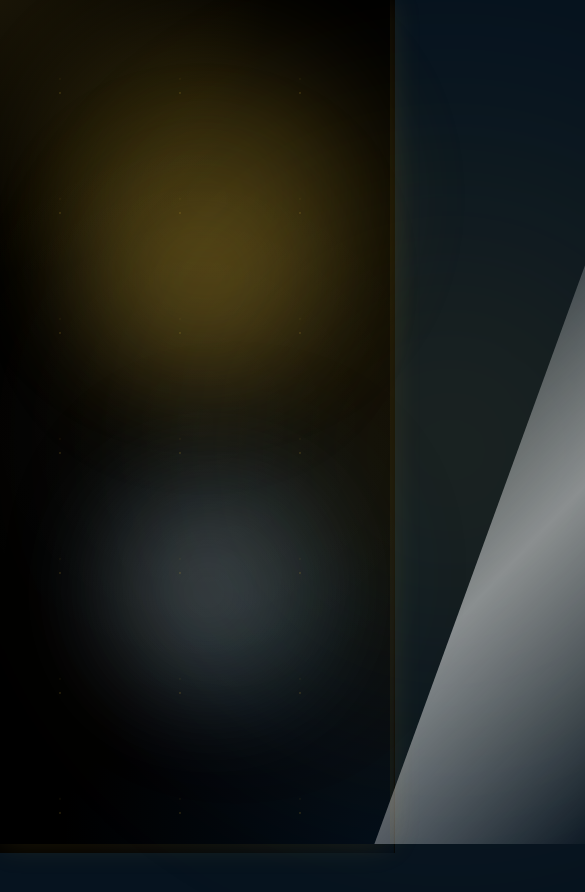
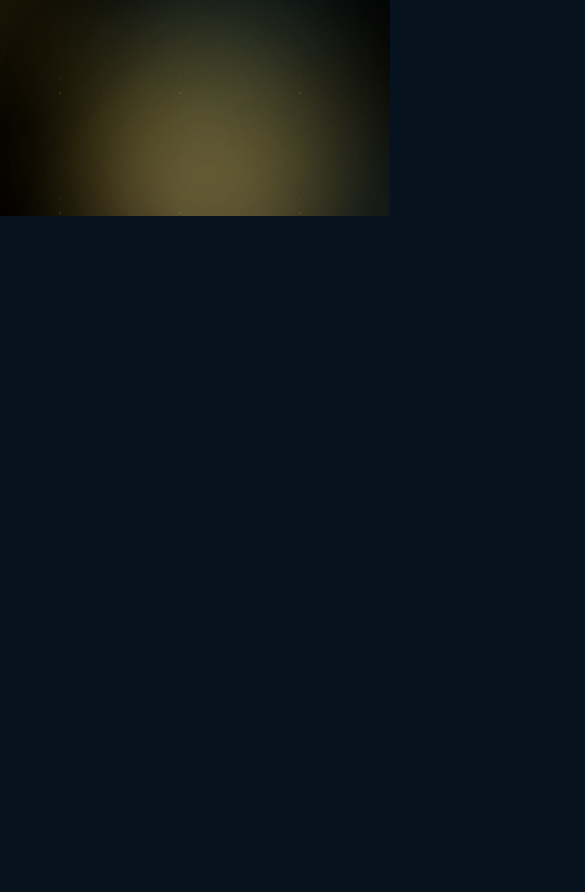
Before and after one commit to GeoAnand/gifty-weds-geo, a React (Vite) app: page / in a window 390 px wide. Shown: the top 892 px of the page, 585 px wide, since content can reach past the window. After the commit the page ends 844 px from the top, so only its background shows below. Built offline with nearby package versions, Linux system fonts and the light colour scheme.

Commit message:
mobile-responsive -fixes

```diff
--- a/src/App.jsx
+++ b/src/App.jsx
@@ -220,8 +220,9 @@
     return (
 
       <div className="
+      fixed inset-0
   relative
-  min-h-[100svh]
+  h-[95svh]
   overflow-hidden
   flex
   items-center
@@ -289,7 +290,7 @@
             animate={{ opacity: 1, y: 0 }}
             transition={{ delay: .7, duration: 1 }}
             className="
-            text-6xl
+            text-4xl sm:text-5xl md:text-7xl
             md:text-8xl
             font-bold
             gold-text
@@ -316,7 +317,7 @@
             animate={{ opacity: 1, y: 0 }}
             transition={{ delay: .9, duration: 1 }}
             className="
-            text-6xl
+            text-4xl sm:text-5xl md:text-7xl
             md:text-8xl
             font-bold
             gold-text
--- a/src/index.css
+++ b/src/index.css
@@ -259,6 +259,11 @@
 }
 
 /* FLOATING ORBS */
+
+.animated-bg,
+.floating-orbs {
+  overflow: hidden;
+}
 
 .floating-orbs span {
   position: absolute;
@@ -589,7 +594,7 @@
     rgba(0,90,160,.12),
     transparent 70%);
 
-  filter: blur(100px);
+  filter: blur(60px);
 
   animation: moveGlow2 22s ease-in-out infinite alternate;
 
@@ -622,17 +627,18 @@
   }
 }
 
-/* Prevent mobile horizontal scroll */
-
 html,
 body,
 #root {
+  margin: 0;
+  padding: 0;
   overflow-x: hidden;
   width: 100%;
+  min-height: 100%;
 }
 
-/* Better mobile scaling */
+/* Prevent accidental overflow */
 
-* {
-  box-sizing: border-box;
+body {
+  position: relative;
 }
```
